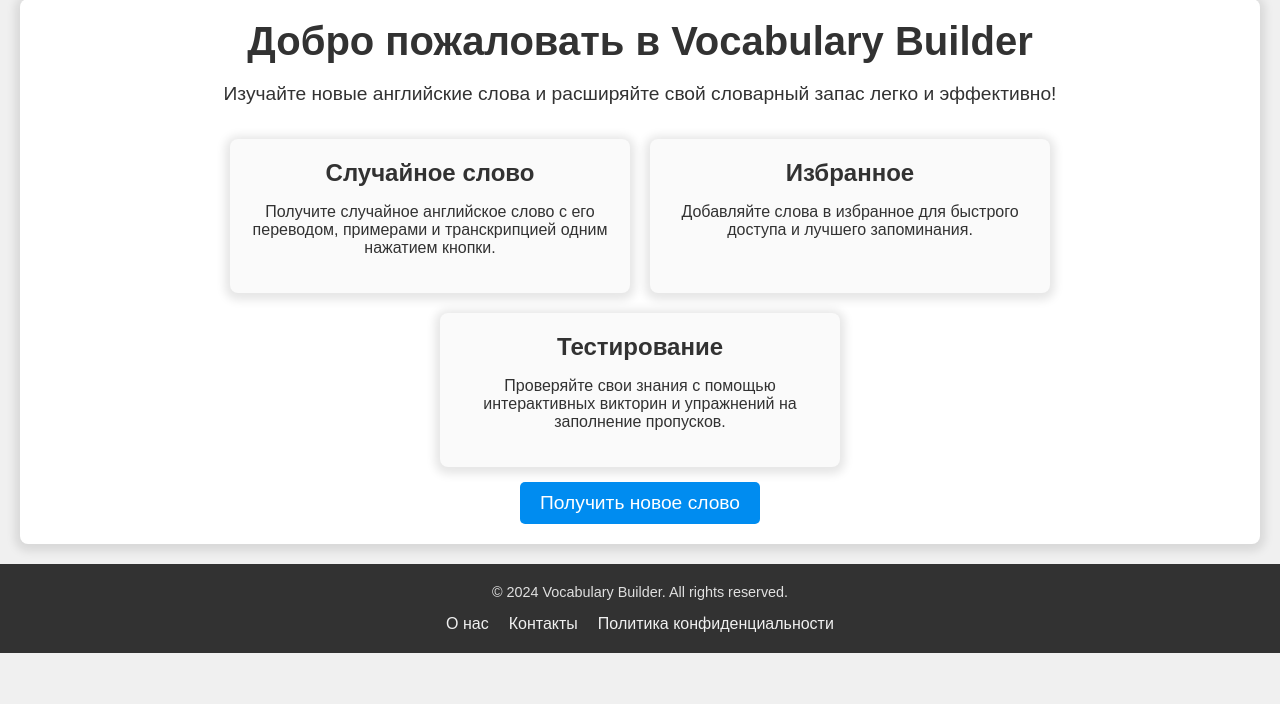
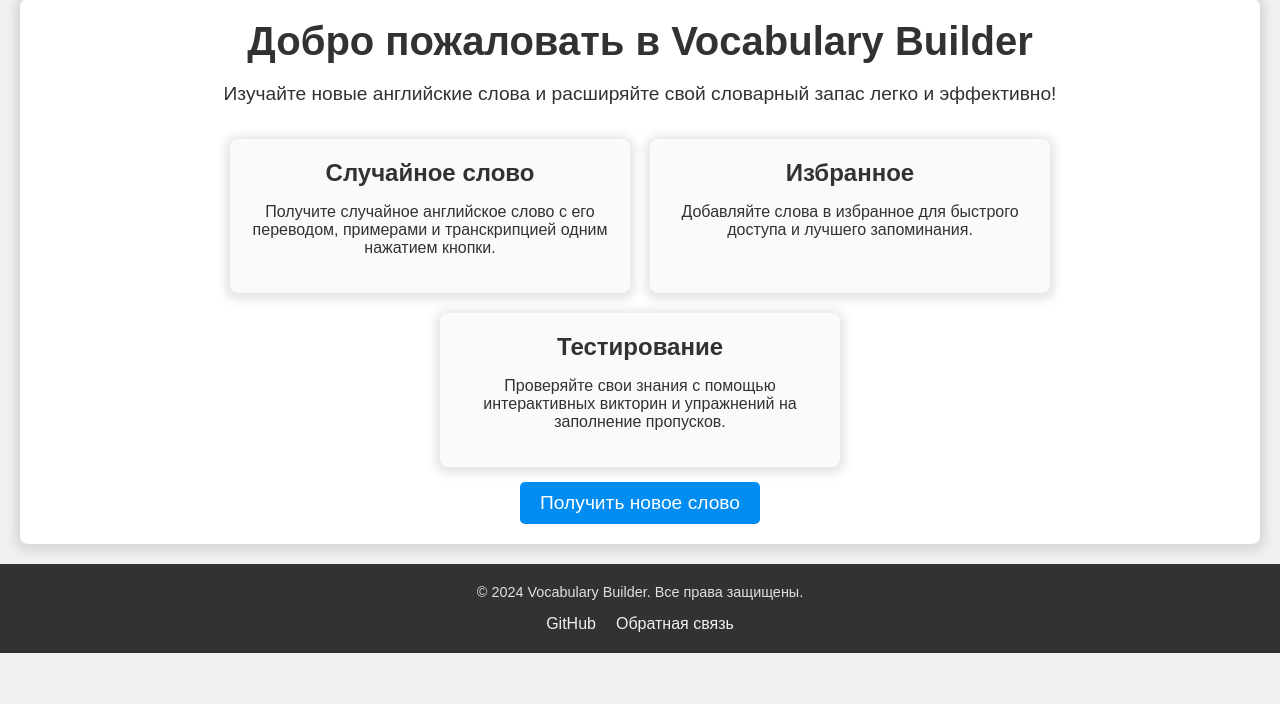
Before and after one commit to ilystsov/vocabulary-builder, a FastAPI app: page / in a window 1280 px wide. Shown: the part 96-800 px from the top of the page. Run offline with FastAPI, Linux system fonts and the light colour scheme.

Commit message:
[FEATURE] Add Feedback and GitHub buttons to footer, delete the old buttons

```diff
--- a/vocabulary_builder/templates/index.html
+++ b/vocabulary_builder/templates/index.html
@@ -81,16 +81,15 @@
     <div class="gamma2">
         <footer class="footer">
             <div class="footer-content flex-column justify-content-start align-items-center with-gap">
-                    <p class="font-size-smaller font-color-addition text-center margin-top-0 margin-bottom-0">&copy; 2024 Vocabulary Builder. All rights reserved.</p>
+                <p class="font-size-smaller font-color-addition text-center margin-top-0 margin-bottom-0">&copy; 2024 Vocabulary Builder. {{ _('Все права защищены.') }}</p>
                 <nav class="flex-row justify-content-evenly align-items-center flex-wrap with-gap2">
-                        <a href="#" class="link">{{ _('О нас') }}</a>
-                        <a href="#" class="link">{{ _('Контакты') }}</a>
-                        <a href="#" class="link">{{ _('Политика конфиденциальности') }}</a>
+                    <a href="https://github.com/ilystsov/vocabulary-builder" class="link">GitHub</a>
+                    <a href="mailto:lystsov.ilya@gmail.com" class="link">{{ _('Обратная связь') }}</a>
                 </nav>
             </div>
         </footer>
     </div>
-    </div>
+
 
     <!-- Registration Modal -->
     <div class="gamma1">
```
Lines whose indentation alone changed are shown as unchanged.
